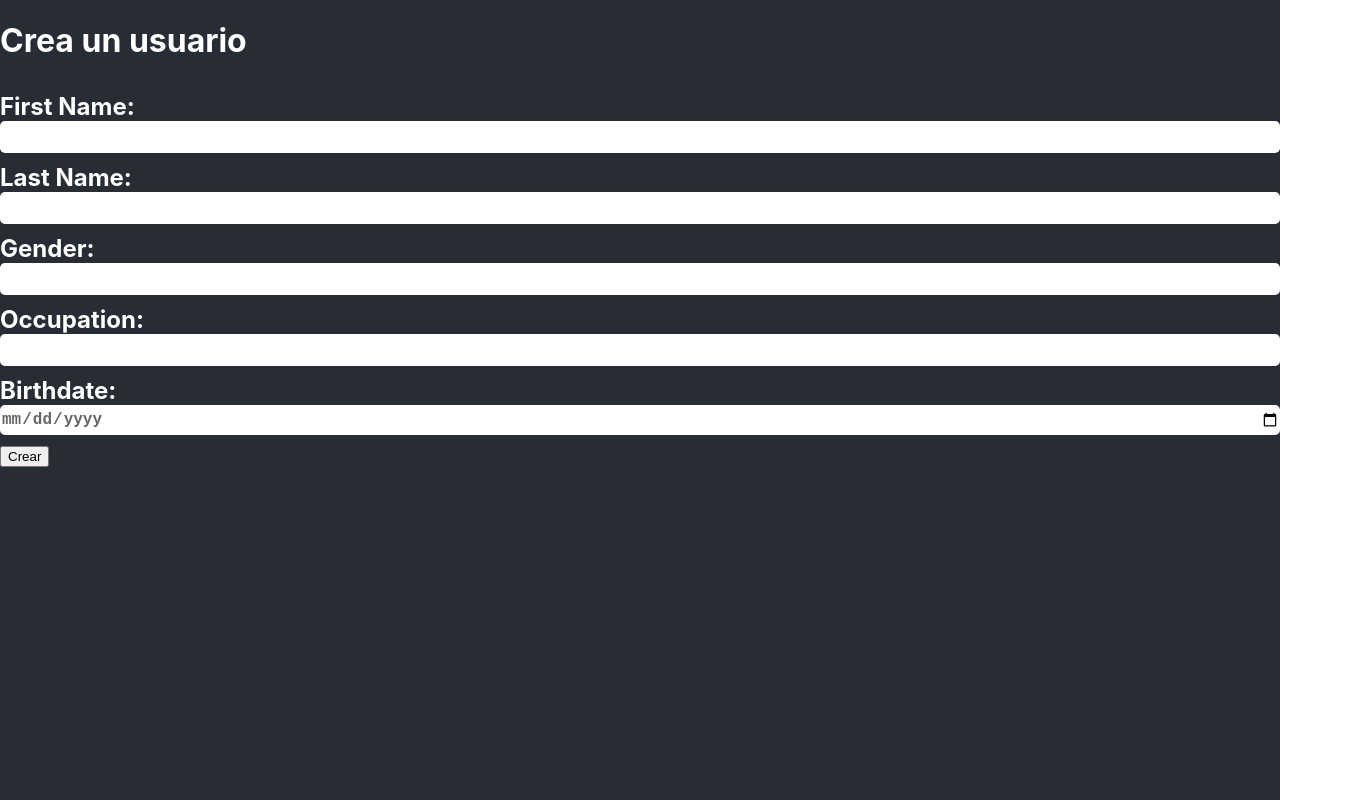
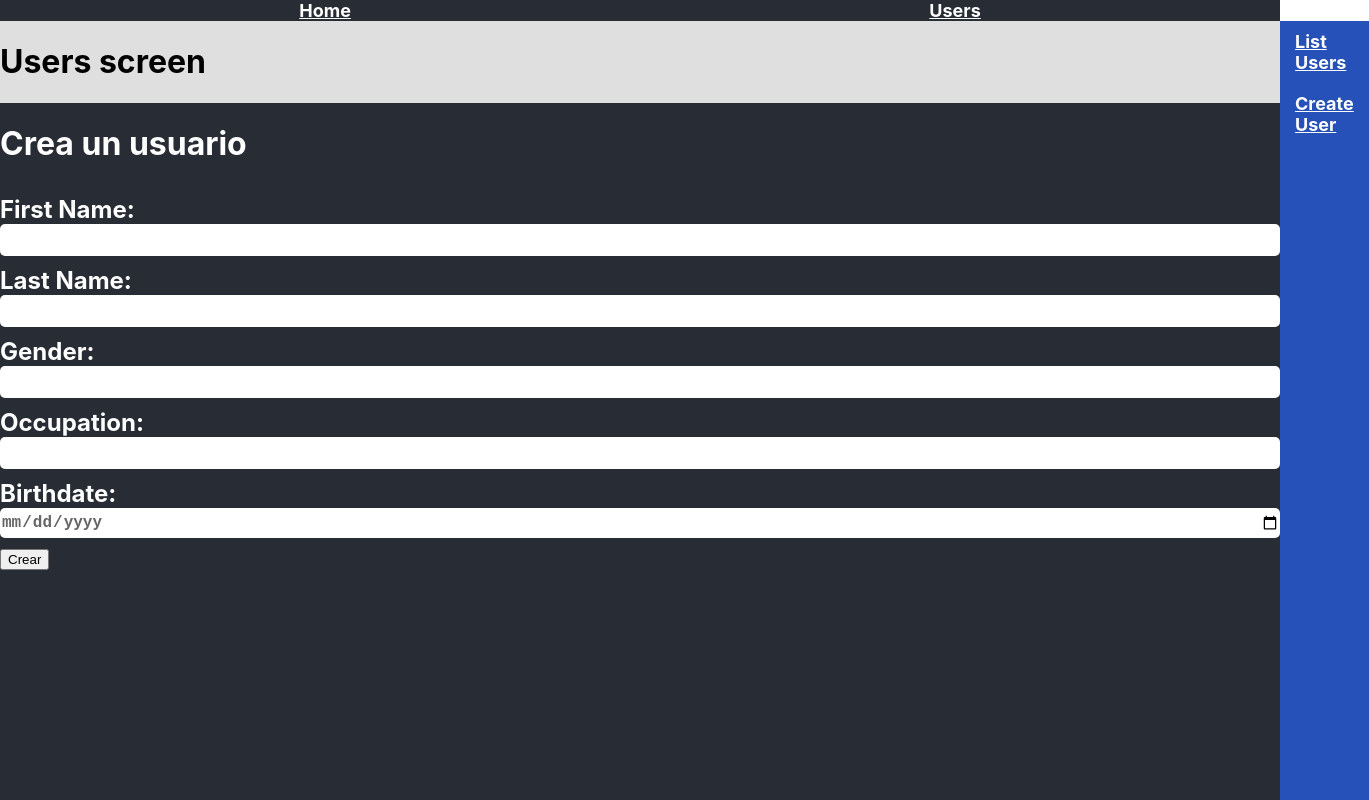
Before and after one commit to S3len3Ch4vz/Modulo3_ReactJS, a React (Create React App) app: page /users/new in a window 1280 px wide. Shown: the top 800 px of the page, 1369 px wide, since content can reach past the window. Built offline with nearby package versions, Linux system fonts and the light colour scheme.

Commit message:
Finalización de la clase09, routes y getbyID

```diff
--- a/src/App.css
+++ b/src/App.css
@@ -36,3 +36,67 @@
     transform: rotate(360deg);
   }
 }
+
+/* NEW */
+.main {
+	width: 100vw;
+	height: 100vh;
+	display: flex;
+	flex-direction: column;
+	background-color: #dfdfdf;
+	box-sizing: border-box;
+}
+
+.main-nav {
+	width: 100%;
+	height: 70px;
+	background-color: #282c34;
+	display: flex;
+	justify-content: space-around;
+	box-sizing: border-box;
+	padding: 0 10px;
+}
+
+.main-content {
+	height: calc(100vh - 50px);
+	padding: 0;
+	width: 100%;
+	height: 100%;
+	display: flex;
+}
+
+.content {
+	flex-wrap: 1;
+	flex: 1;
+}
+
+.aside {
+	flex-wrap: 1;
+}
+
+.link {
+	color: white;
+	font-weight: bold;
+	font-size: large;
+	display: flex;
+	justify-content: center;
+	align-items: center;
+	cursor: pointer;
+}
+
+.link:hover {
+	color: #4d5361;
+}
+
+.side-nav {
+	width: 100%;
+	height: 100%;
+	background-color: #2551b8;
+	display: flex;
+	flex-direction: column;
+	box-sizing: border-box;
+	padding: 0 10px;
+}
+.side-nav a {
+	padding: 10px 5px;
+}
--- a/src/App.js
+++ b/src/App.js
@@ -1,20 +1,26 @@
 //import logo from "./logo.svg";
 import "./App.css";
-import { useEffect, useState } from "react";
-
-// Components
-
-//Services
-function App() {
+//import { useEffect, useState} from "react";
+import { Link ,	Outlet} from "react-router-dom";
 
 
+function App() {
+	return (
+		<div className="main">
+			<nav className="main-nav">
+				<Link className="link" to="/">
+					Home
+				</Link>
+				<Link className="link" to="users">
+					Users
+				</Link>
+			</nav>
+			<div className="main-content">
+				<Outlet />
+			</div>
+		</div>
 
-	return (
-		<div className="App">
-
-	   </div>
-
-	)
+	);
 }
 
 export default App;
--- a/src/components/Li/index.js
+++ b/src/components/Li/index.js
@@ -1,8 +1,13 @@
 import React from 'react'
 
+//Importación de HOOK
+import {useNavigate} from 'react-router-dom'
 function Li({id, firstName, lastName}) {
+
+    const navigate = useNavigate();
+
     return (
-        <li>
+        <li onClick={(e) => navigate(`/users/${id}`)}>
 			{firstName}
 			{lastName}
 		</li>
--- a/src/index.js
+++ b/src/index.js
@@ -1,22 +1,33 @@
 import React from 'react';
 import ReactDOM from 'react-dom';
 import './index.css';
-import App from './App';
 import reportWebVitals from './reportWebVitals';
-import { BrowserRouter, Routes, Route} from "react-router-dom";
+import { BrowserRouter, Routes, Route } from "react-router-dom";
 
 //Pages
+import App from './App';
 import Users from "./pages/Users";
-import UsersNew from "./pages/UsersNew"
+import Home from "./pages/Home";
+import UsersNew from "./pages/UsersNew";
+import UsersList from "./pages/UsersList";
+import UsersDetail from "./pages/UsersDetail";
 
 ReactDOM.render(
   <React.StrictMode>
     <BrowserRouter>
-			<Routes>
-				<Route path="/" element={<App />} />
-				<Route path="/users" element={<Users />} />
-        <Route path="/users/new" element={<UsersNew />} />
+
+    <Routes>
+				<Route path="*" element={<h1>NOT FOUND!</h1>} />
+				<Route path="/" element={<App />}>
+					<Route index element={<Home />} />
+					<Route path="users" element={<Users />}>
+						<Route index element={<UsersList />} />
+						<Route path="new" element={<UsersNew />} />
+						<Route path=":userID" element={<UsersDetail />} />
+					</Route>
+				</Route>
 			</Routes>
+
 		</BrowserRouter>
   </React.StrictMode>,
   document.getElementById('root')
--- /dev/null
+++ b/src/pages/Home/index.js
@@ -0,0 +1,11 @@
+import React from 'react'
+
+function Home() {
+    return (
+        <div>
+            <h1>ALOHA</h1>
+        </div>
+    )
+}
+
+export default Home
--- a/src/pages/Users/index.js
+++ b/src/pages/Users/index.js
@@ -1,38 +1,26 @@
 import React from "react";
-import { useState ,useEffect} from "react/cjs/react.development";
+import "../../App.css"
+import { Link, Outlet } from "react-router-dom";
+function Users() {
 
-//Services
-import {getUsers} from "../../services/users";
-//Components
-import Li from "../../components/Li"
-function Users() {
-	const [users, setUsers] = useState([]);
+	return (
+		<>
+		<div className="content">
+			<h1>Users screen</h1>
+			<Outlet/>
+		</div>
+       <div clasName="aside">
+		<nav className="side-nav">
+		     <Link className="link" to="">
+			  List Users
+		     </Link>
+		        <Link className="link" to="new">
+			    Create User
+		        </Link>
+		</nav>
+	</div>
+		</>
 
-	useEffect(()=> {
-	const get = async () => {
-     const response = await getUsers()
-	 const parsedResponse = Object.keys(response).map(key => {
-		 const {firstName, lastName} = response(key)
-		 return {
-			 id:key,
-			 firstName,
-			 lastName,
-		 };
-	 });
-
-	 setUsers(parsedResponse)
-
-	};
-
-    get();
-
-	}, [])
-	return <div><ul>{
-		users.map(({id, firstName ,lastName }) => (
-		<Li key={id} firstName={firstName} lastName={lastName} />
-
-		))
-
-		}</ul></div>;
+	);
 }
 export default Users;
--- /dev/null
+++ b/src/pages/UsersDetail/index.js
@@ -0,0 +1,29 @@
+import React from 'react';
+import { useState, useEffect } from 'react';
+
+//importar Hook
+
+import {useParams} from "react-router-dom";
+import {getUser} from "../../services/users";
+
+function UsersDetail() {
+    const [user, SetUser] = useState({});
+    const params = useParams();
+
+    useEffect(() => {
+        const get = async () => {
+            const response = await getUser(params.userID)
+            console.log(response);
+            SetUser(response);
+        }
+
+        get();
+    }, [params.userID])
+
+    return (
+        <div>
+            Hola soy el detalle del usuario: {user?.firstName} {user?.lastName}
+        </div>
+    )
+}
+export default UsersDetail;
--- /dev/null
+++ b/src/pages/UsersList/index.js
@@ -0,0 +1,44 @@
+import React from "react";
+import { useState ,useEffect} from "react/cjs/react.development";
+
+//Services
+import {getUsers} from "../../services/users";
+//Components
+import Li from "../../components/Li"
+function UsersList() {
+	const [users, setUsers] = useState([]);
+
+	useEffect(()=> {
+	const get = async () => {
+     const response = await getUsers()
+	 const parsedResponse = Object.keys(response).map(key => {
+		 const {firstName, lastName} = response(key)
+		 return {
+			 id:key,
+			 firstName,
+			 lastName,
+		 };
+	 });
+
+	 setUsers(parsedResponse)
+
+	};
+
+    get();
+
+	}, []);
+
+	return (
+	<div>
+		<ul>
+		{
+		users.map(({id, firstName ,lastName }) => (
+		<Li key={id} id={id} firstName={firstName} lastName={lastName} />
+
+		))
+		}
+		</ul>
+	</div>
+	);
+}
+export default UsersList;
--- a/src/services/users.js
+++ b/src/services/users.js
@@ -18,5 +18,10 @@ const getUsers = async () => {
 	return await response.json();
 };
 
+const getUser = async (id) => {
+	const response = await fetch(`${Base_URL}users/${id}.json`);
+	return await response.json();
+};
 
-export {PostUser, getUsers};
+
+export {PostUser, getUsers, getUser};
```
